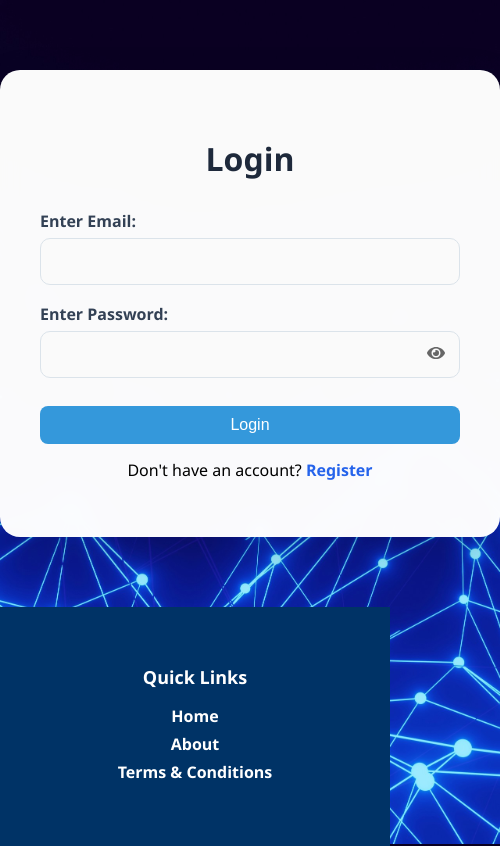
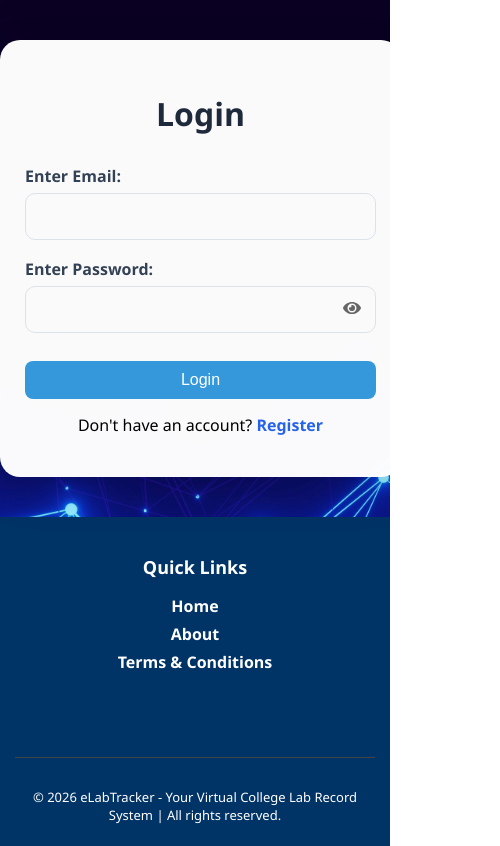
Before and after one commit to Pai-Pratheeksha/eLabTracker, a React (Vite) app in the folder frontend/: page /login in a window 390 px wide. Shown: the top 846 px of the page, 500 px wide, since content can reach past the window. Built offline with nearby package versions, Linux system fonts and the light colour scheme; no server answers.

Commit message:
Optimize to mobile friendly layout

```diff
--- a/frontend/src/components/Footer.css
+++ b/frontend/src/components/Footer.css
@@ -45,3 +45,48 @@
   padding-top: 15px;
   font-size: 14px;
 }
+
+@media (max-width: 768px) {
+
+  .footer {
+    padding: 20px 15px;
+  }
+
+  .footer-content {
+    display: flex;
+    flex-direction: column;
+    text-align: center;
+    gap: 20px;
+  }
+
+  .footer-section {
+    width: 100%;
+  }
+
+  .footer-section h3 {
+    font-size: 18px;
+    margin-bottom: 10px;
+  }
+
+  .footer-section ul {
+    padding: 0;
+  }
+
+  .footer-section li {
+    margin: 6px 0;
+  }
+
+  .footer-bottom {
+    margin-top: 15px;
+    font-size: 13px;
+  }
+}
+
+@media (max-width: 768px) {
+
+  .footer-section:nth-child(2),
+  .footer-section:nth-child(3) {
+    display: none;
+  }
+
+}
--- a/frontend/src/index.css
+++ b/frontend/src/index.css
@@ -13,12 +13,18 @@ body {
   min-height: 100vh;
 }
 
+html,
+body {
+  overflow-x: hidden;
+}
+
 /* Login & Register */
 
 .container {
-  width: 420px;
-  margin: 70px auto;
-  padding: 40px;
+  width: 90%;
+  max-width: 420px;
+  margin: 40px auto;
+  padding: 30px;
 
   background: rgba(255,255,255,0.98);
   border-radius: 20px;
@@ -34,6 +40,23 @@ body {
   font-weight: 700;
   color: #1e293b;
   margin-bottom: 30px;
+}
+
+@media (max-width: 768px) {
+  .container {
+    padding: 25px;
+    border-radius: 20px;
+  }
+
+  .container h2 {
+    font-size: 2rem;
+  }
+
+  input,
+  select,
+  button {
+    padding: 12px;
+  }
 }
 
 form {
@@ -298,4 +321,8 @@ a:hover {
     text-align: center;
     gap: 20px;
   }
+
+   .footer-section {
+    width: 100%;
+  }
 }
```
